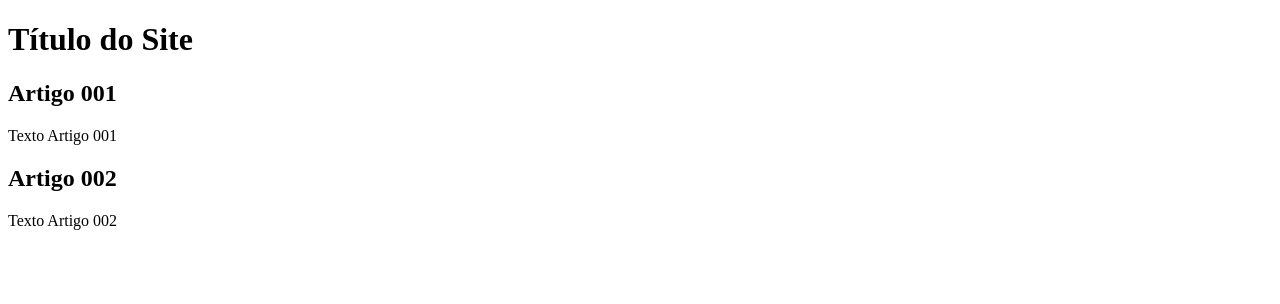
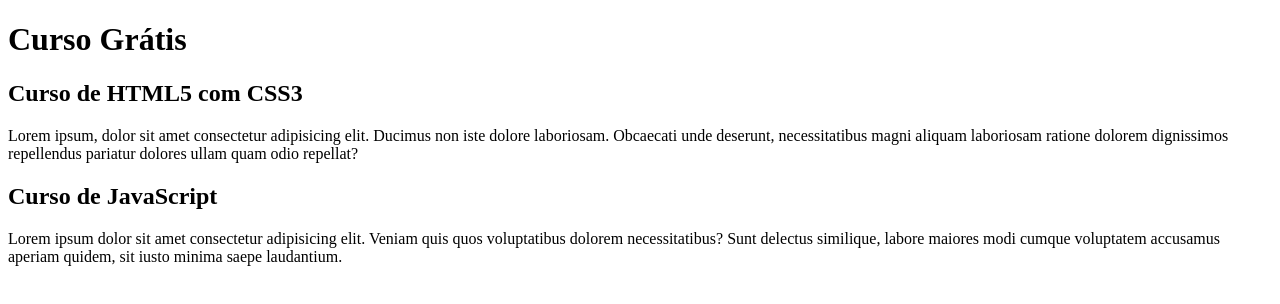
Before and after one commit to RafaelAFujii/projeto-site, a plain HTML site: page index.html in a window 1280 px wide. Drawn offline with Linux system fonts and the light colour scheme.

Commit message:
Comecei a escrever o conteúdo

```diff
--- a/index.html
+++ b/index.html
@@ -8,15 +8,15 @@
 <body>
     <main>
         <header>
-            <h1>Título do Site</h1>
+            <h1>Curso Grátis</h1>
         </header>
         <article>
-            <h2>Artigo 001</h2>
-            <p>Texto Artigo 001</p>
+            <h2>Curso de HTML5 com CSS3</h2>
+            <p>Lorem ipsum, dolor sit amet consectetur adipisicing elit. Ducimus non iste dolore laboriosam. Obcaecati unde deserunt, necessitatibus magni aliquam laboriosam ratione dolorem dignissimos repellendus pariatur dolores ullam quam odio repellat?</p>
         </article>
         <article>
-            <h2>Artigo 002</h2>
-            <p>Texto Artigo 002</p>
+            <h2>Curso de JavaScript</h2>
+            <p>Lorem ipsum dolor sit amet consectetur adipisicing elit. Veniam quis quos voluptatibus dolorem necessitatibus? Sunt delectus similique, labore maiores modi cumque voluptatem accusamus aperiam quidem, sit iusto minima saepe laudantium.</p>
         </article>
     </main>
 </body>
```
